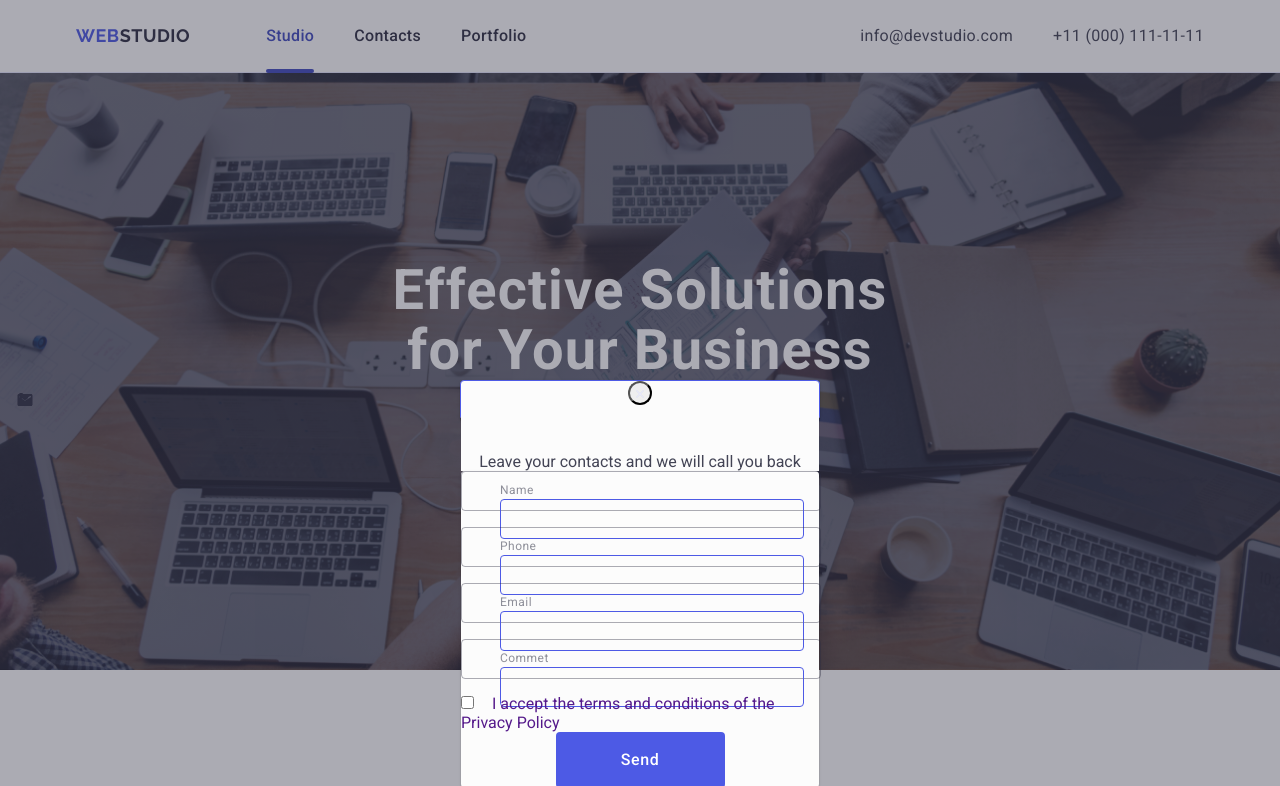
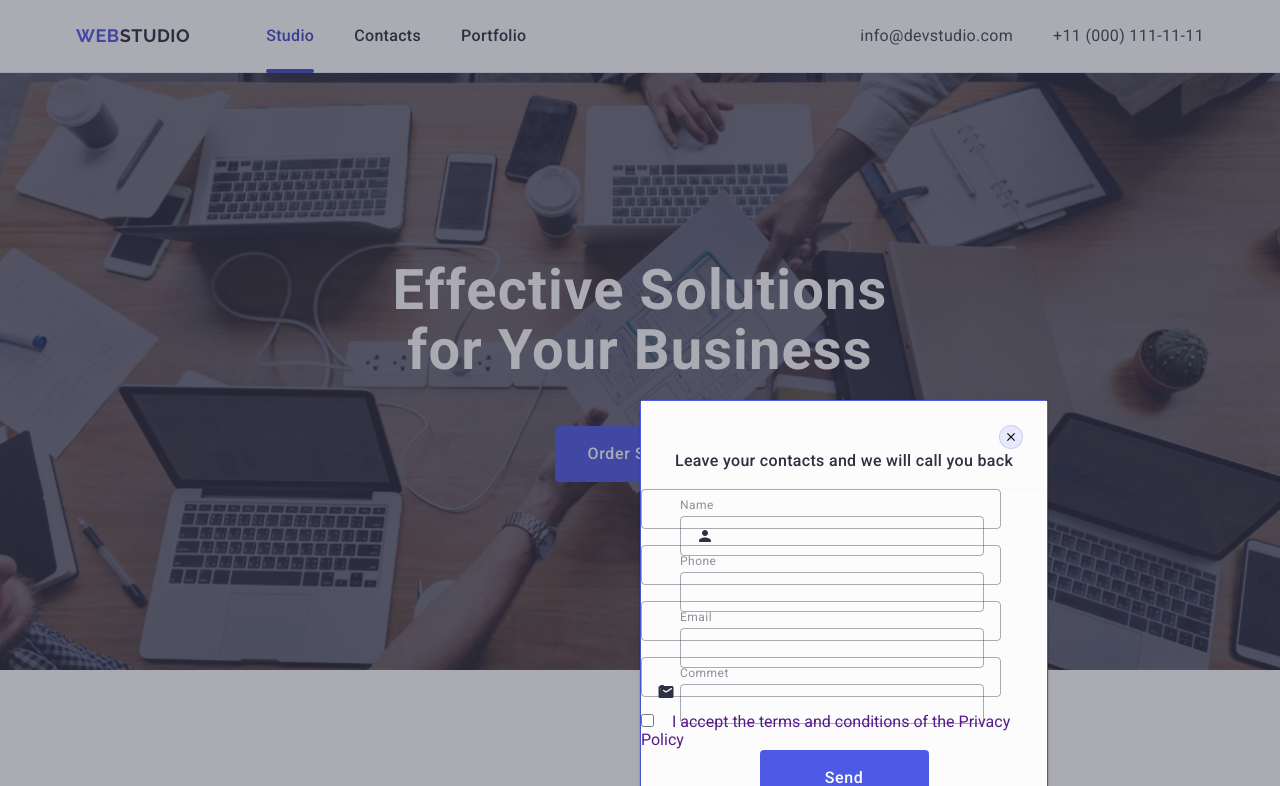
Before and after one commit to OlenaIvkova/goit-markup-hw-05, a plain HTML site: page index.html in a window 1280 px wide. Shown: the top 786 px of the page. Drawn offline with nearby package versions, Linux system fonts and the light colour scheme.

Commit message:
add index.html styles.css

```diff
--- a/css/styles.css
+++ b/css/styles.css
@@ -450,6 +450,7 @@ box-shadow: 0px 1px 6px rgba(46, 47, 66, 0.08), 0px 1px 1px rgba(46, 47, 66, 0.1
 .modal-overlay {
     background-color: rgba(46, 47, 66, 0.40);
     position: fixed;
+    margin-bottom: 8px;
     top: 0;
     left: 0;
     width: 100%;
@@ -461,6 +462,7 @@ box-shadow: 0px 1px 6px rgba(46, 47, 66, 0.08), 0px 1px 1px rgba(46, 47, 66, 0.1
     opacity: 0;
     visibility: hidden;
     pointer-events: none;
+    padding: 72px 24px 24px 24px;
     transition: opacity 250ms cubic-bezier(0.4, 0, 0.2, 1), visibility 250ms cubic-bezier(0.4, 0, 0.2, 1);
     /* flex-direction: column;
     gap: 8px;
@@ -479,12 +481,14 @@ box-shadow: 0px 1px 6px rgba(46, 47, 66, 0.08), 0px 1px 1px rgba(46, 47, 66, 0.1
     /* border-radius: 4px; */
     /* padding: ; */
     box-shadow: 0 1px 1px 0 rgba(0, 0, 0, 0.14), 0 1px 3px 0 rgba(0, 0, 0, 0.12), 0 2px 1px 0 rgba(0, 0, 0, 0.2);
-    /* max-width: 408px;
-    max-height: 584px; */
     border: 1px solid #4d5ae5;
     border-radius: 4px;
-    width: 360px;
-    height: 40px;
+    width: 408px;
+    min-height: 584px;
+    position: absolute;
+    top: 50%;
+    left: 50%;
+    transition: transform 250ms cubic-bezier(0.4, 0, 0.2, 1);
 }
 
 .group-title {
@@ -493,6 +497,13 @@ box-shadow: 0px 1px 6px rgba(46, 47, 66, 0.08), 0px 1px 1px rgba(46, 47, 66, 0.1
     align-items: center;
     padding-top: 48px;
     background-color: #fcfcfc;
+    font-weight: 500;
+    line-height: 1.5;
+    text-align: center;
+    letter-spacing: 0.02em;
+    color: #2E2F42;
+    margin-bottom: 16px;
+    transition: color 250ms cubic-bezier(0.4, 0, 0.2, 1);
     /* font-weight: 500;
     font-size: 16px;
     line-height: 1.5;
@@ -509,24 +520,39 @@ font-size: 12px;
 line-height: 1.17;
 letter-spacing: 0.04em;
 color: #8e8f99;
+display: block;
+margin-bottom: 4px;
+
     /* display: flex;
     align-items: center;
     gap: 8px; */
     /* cursor: pointer; */
 }
 
+.modal-input {
+    position: relative;
+}
+
 .form-input {
     width: 100%;
-    border: 1px solid #4d5ae5;
+    height: 40px;
+    border: 1px solid rgba(46, 47, 66, 0.4);
+    border-radius: 4px;
+    background-color: transparent;
+    padding-left: 38px;
+    outline: transparent;
+    transition: border-color 250ms cubic-bezier(0.4, 0, 0.2, 1);
+
+    /* border: 1px solid #4d5ae5;
     border-radius: 4px;
     min-height: 40px;
     background-color: transparent;
     outline: transparent;
-    padding-left: 38px;
+    padding-left: 38px; */
 }
 
 .form-input:focus {
-background-color: #4d5ae5;
+    border-color: #4D5AE5;
 }
 
 .form-input:focus + .modal-icon-field,
@@ -550,21 +576,44 @@ position: absolute;
 left: 16px;
 top: 50%;
 transform: translateY(-50%);
+transition: fill 250ms cubic-bezier(0.4, 0, 0.2, 1);
+}
+
+.modal-icon-field:focus: {
+    fill: #4D5AE5;
 }
 
 .modal-button-close {
-    border-radius: 4px;
+    position: absolute;
+    top: 24px;
+    right: 24px;
+    border-radius: 50%;
     width: 24px;
     height: 24px;
-    border-radius: 100%;
-    fill: #e7e9fc;
+    display: flex;
+    align-items: center;
+    justify-content: center;
+    background-color: #e7e9fc;
+    border: 1px solid rgba(0, 0, 0, 0.1);
+    padding: 0;
+    cursor: pointer;
+    transition: background-color 250ms cubic-bezier(0.4, 0, 0.2, 1), border 250ms cubic-bezier(0.4, 0, 0.2, 1);
+
+
+    /* fill: #e7e9fc;
     stroke-width: 1px;
     stroke: rgba(0, 0, 0, 0.1);
     display: block;
     cursor: pointer;
     /* border: none; */
     margin: 0 auto;
-    transition: background-color 250ms cubic-bezier(0.4, 0, 0.2, 1);
+    transition: background-color 250ms cubic-bezier(0.4, 0, 0.2, 1);    */
+}
+
+.modal-button-close:hover,
+.modal-button-close:focus {
+    background-color: #404bbf;
+    border: none;
 }
 
 .send-button {
@@ -586,6 +635,12 @@ transform: translateY(-50%);
     border: none;
     margin: 0 auto;
     transition: background-color 250ms cubic-bezier(0.4, 0, 0.2, 1);
+    transition: fill 250ms cubic-bezier(0.4, 0, 0.2, 1);
+}
+
+.send-button:hover,
+.send-button:focus {
+    fill: #ffffff;
 }
 
 .input:checked + label > span {
--- a/index.html
+++ b/index.html
@@ -497,11 +497,14 @@
                 <!-- <legend class="group-title"></legend> -->
 
                 <div class="modal-field">
-                    <label class="form-label" for="username">Name</label>
-                    <input class="form-input" type="text" name="username" id="username" required />
-                    <svg class="modal-icon-field" width="18" height="24">
-                        <use class="modal-svg" href="./images/icons.svg#icon-person-black"></use>
-                    </svg>
+                    <label class="form-label" for="user-name">Name</label>
+                    <div class="modal-input">
+                      <input class="form-input" type="text" name="user-name" id="user-name" required />
+                      <svg class="modal-icon-field" width="18" height="24">
+                          <use class="modal-svg" href="./images/icons.svg#icon-person-black"></use>
+                      </svg>
+                    </div>
+
                 </div>
 
                 <div class="modal-field">
```
